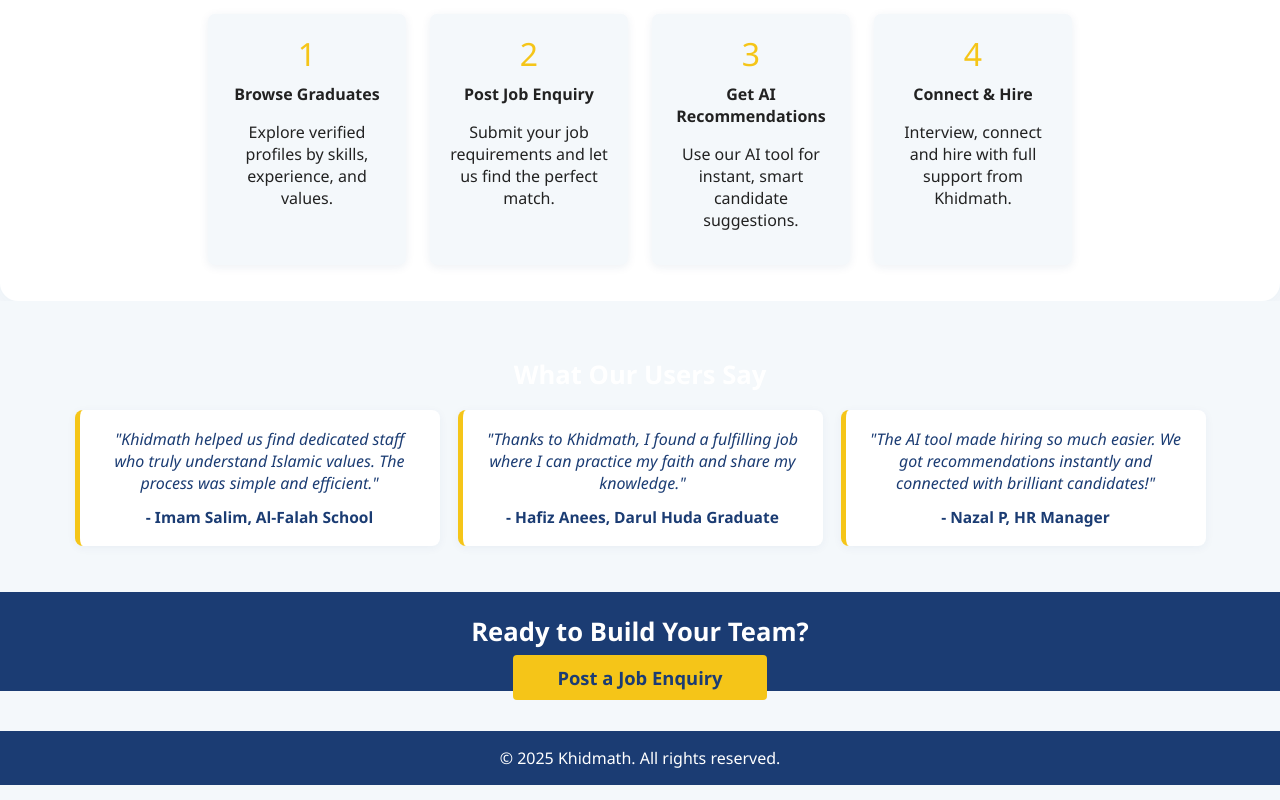
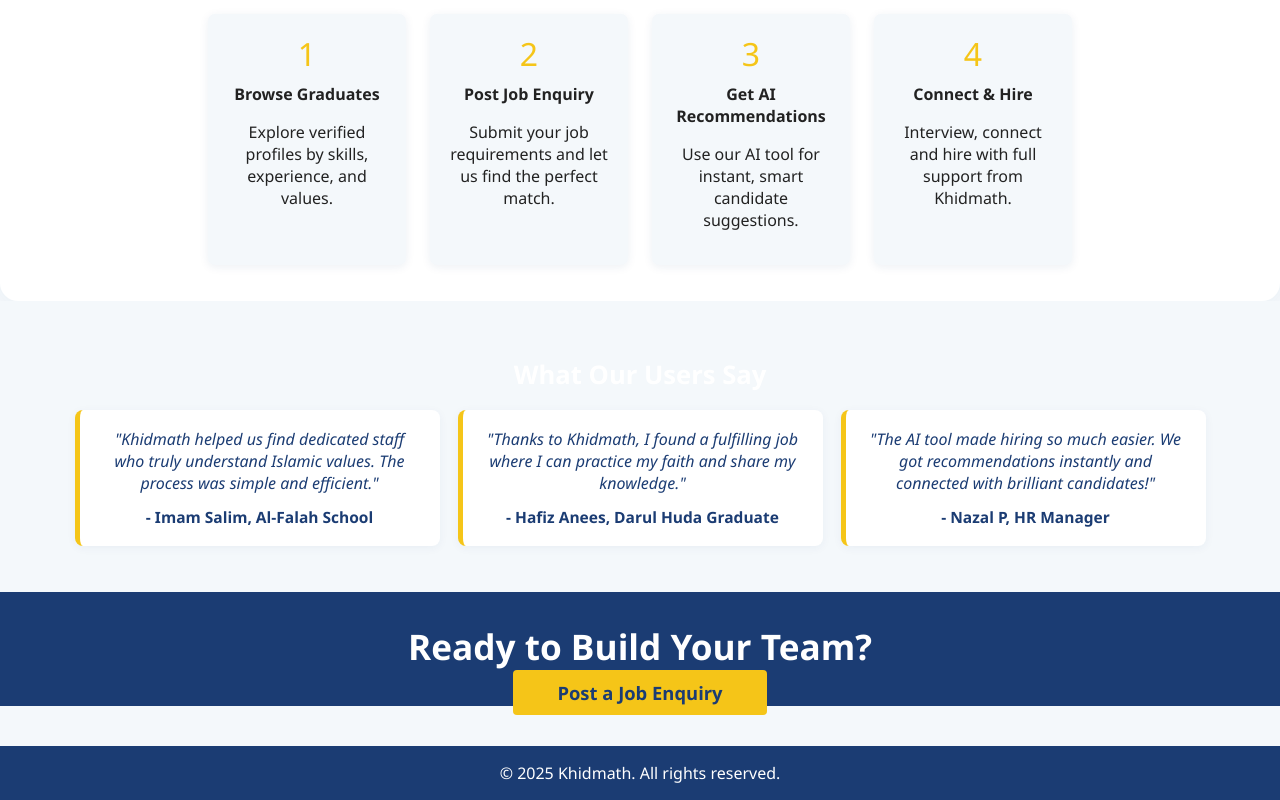
Before and after one commit to Badhushaparakkallil/Khidmath-website, a plain HTML site: page index.html in a window 1280 px wide. Shown: the part 1177-1977 px from the top of the page. Drawn offline with Linux system fonts and the light colour scheme; a script that the page names is missing.

Commit message:
Update index.html

```diff
--- a/index.html
+++ b/index.html
@@ -335,7 +335,7 @@
     </div>
   </section>
   <section class="cta">
-    <h2>Ready to Build Your Team?</h2>
+    <h1>Ready to Build Your Team?</h1>
     <a href="enquiry.html" class="btn">Post a Job Enquiry</a>
   </section>
   <footer>
```
